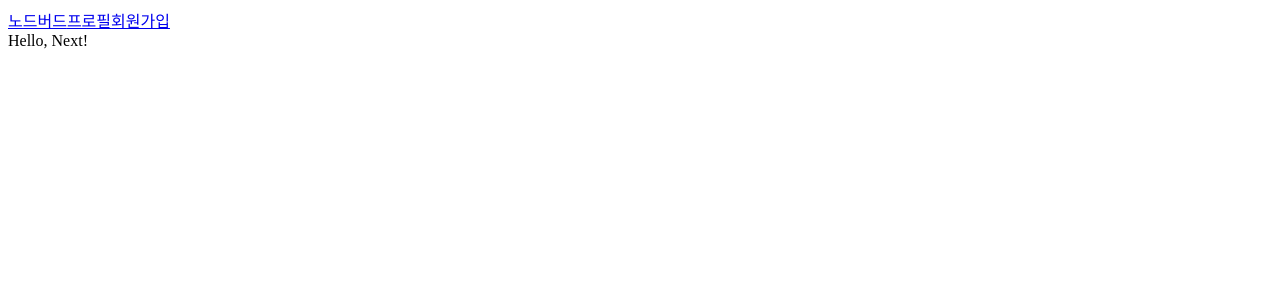
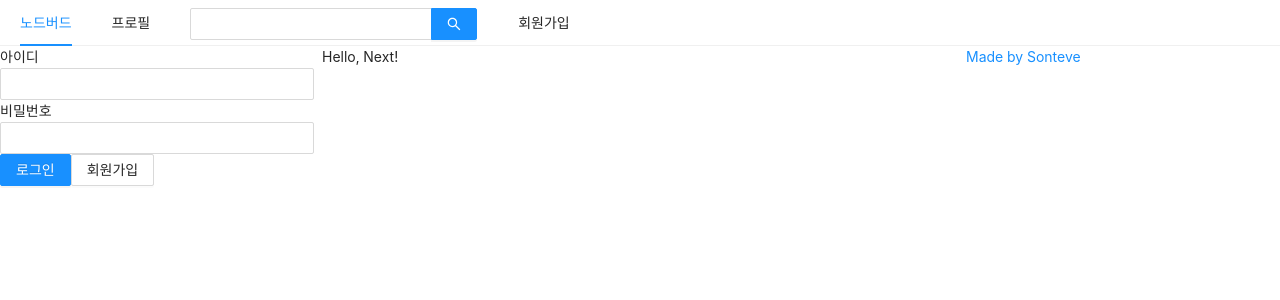
Before and after one commit to Sonteve/ts-node-bird, a Next.js app in the folder front/: page / in a window 1280 px wide. Shown: the top 300 px of the page. Built offline with nearby package versions, Linux system fonts and the light colour scheme.

Commit message:
Feat : add LoginForm & common layout

```diff
--- /dev/null
+++ b/front/components/AppLayout.tsx
@@ -0,0 +1,58 @@
+import React, { ReactChild, useState } from "react";
+import Link from "next/link";
+import styled from "styled-components";
+import { Menu, Input, Row, Col } from "antd";
+import LoginForm from "./LoginForm";
+import UserProfile from "./UserProfile";
+
+interface Props {
+  children: ReactChild;
+}
+
+const AppLayout = ({ children }: Props) => {
+  const [isLoggedIn, setIsLoggedIn] = useState<boolean>(false);
+  return (
+    <div>
+      <Menu mode="horizontal">
+        <Menu.Item>
+          <Link href="/">
+            <a>노드버드</a>
+          </Link>
+        </Menu.Item>
+        <Menu.Item>
+          <Link href="/profile">
+            <a>프로필</a>
+          </Link>
+        </Menu.Item>
+        <Menu.Item>
+          <Input.Search enterButton style={{ verticalAlign: "middle" }} />
+        </Menu.Item>
+        <Menu.Item>
+          <Link href="/signup">
+            <a>회원가입</a>
+          </Link>
+        </Menu.Item>
+      </Menu>
+      {/* xs(모바일) => sm(태블릿) => md(pc) ,  gutter : column 사이의 간격*/}
+      <Row gutter={8}>
+        <Col xs={24} md={6}>
+          {isLoggedIn ? <UserProfile /> : <LoginForm />}
+        </Col>
+        <Col xs={24} md={12}>
+          {children}
+        </Col>
+        <Col xs={24} md={6}>
+          <a
+            href="https://www.zerocho.com"
+            target="_blank"
+            rel="noreferrer noopener"
+          >
+            Made by Sonteve
+          </a>
+        </Col>
+      </Row>
+    </div>
+  );
+};
+
+export default AppLayout;
--- /dev/null
+++ b/front/components/LoginForm.tsx
@@ -0,0 +1,43 @@
+import React, { useCallback, useState } from "react";
+import Link from "next/link";
+import { Form, Input, Button } from "antd";
+
+const LoginForm = () => {
+  const [id, setId] = useState<string>("");
+  const [password, setPassword] = useState<string>("");
+  const onChangeId = useCallback(() => {}, []);
+
+  const onChangePassword = useCallback(() => {}, []);
+  return (
+    <Form>
+      <div>
+        <label htmlFor="user-id">아이디</label>
+        <br />
+        <Input name="user-id" value={id} onChange={onChangeId} required />
+      </div>
+      <div>
+        <label htmlFor="user-password">비밀번호</label>
+        <br />
+        <Input
+          name="user-password"
+          type="password"
+          value={id}
+          onChange={onChangePassword}
+          required
+        />
+      </div>
+      <div>
+        <Button type="primary" htmlType="submit" loading={false}>
+          로그인
+        </Button>
+        <Link href="/signup">
+          <a>
+            <Button>회원가입</Button>
+          </a>
+        </Link>
+      </div>
+    </Form>
+  );
+};
+
+export default LoginForm;
--- /dev/null
+++ b/front/components/UserProfile.tsx
@@ -0,0 +1,7 @@
+import React from "react";
+
+const UserProfile = () => {
+  return <div>유저정보</div>;
+};
+
+export default UserProfile;
--- /dev/null
+++ b/front/pages/_app.tsx
@@ -0,0 +1,22 @@
+import React, { ElementType } from "react";
+import Head from "next/head";
+import "antd/dist/antd.css";
+
+interface Props {
+  Component: ElementType;
+}
+
+// page들의 공통 컴포넌트 : page컴포넌트들이 Component로 들어온후 공통 요소 적용을 받은뒤 return 된다.
+const App = ({ Component }: Props) => {
+  return (
+    <>
+      <Head>
+        <meta charSet="utf-8" />
+        <title>NodeBird</title>
+      </Head>
+      <Component />
+    </>
+  );
+};
+
+export default App;
--- a/front/pages/components/AppLayout.tsx
+++ /dev/null
@@ -1,26 +0,0 @@
-import React, { ReactChild } from "react";
-import Link from "next/link";
-interface Props {
-  children: ReactChild;
-}
-
-const AppLayout = ({ children }: Props) => {
-  return (
-    <div>
-      <div>
-        <Link href="/">
-          <a>노드버드</a>
-        </Link>
-        <Link href="/profile">
-          <a>프로필</a>
-        </Link>
-        <Link href="/signup">
-          <a>회원가입</a>
-        </Link>
-      </div>
-      {children}
-    </div>
-  );
-};
-
-export default AppLayout;
--- a/front/pages/index.tsx
+++ b/front/pages/index.tsx
@@ -1,7 +1,7 @@
 import React from "react";
-import AppLayout from "./components/AppLayout";
+import AppLayout from "../components/AppLayout";
 
-const index = () => {
+const Home = () => {
   return (
     <AppLayout>
       <div>Hello, Next!</div>
@@ -9,4 +9,4 @@ const index = () => {
   );
 };
 
-export default index;
+export default Home;
```
Also changed, not shown: front/pages/profile.tsx (+10 -4 lines), front/pages/signup.tsx (+10 -4 lines).
